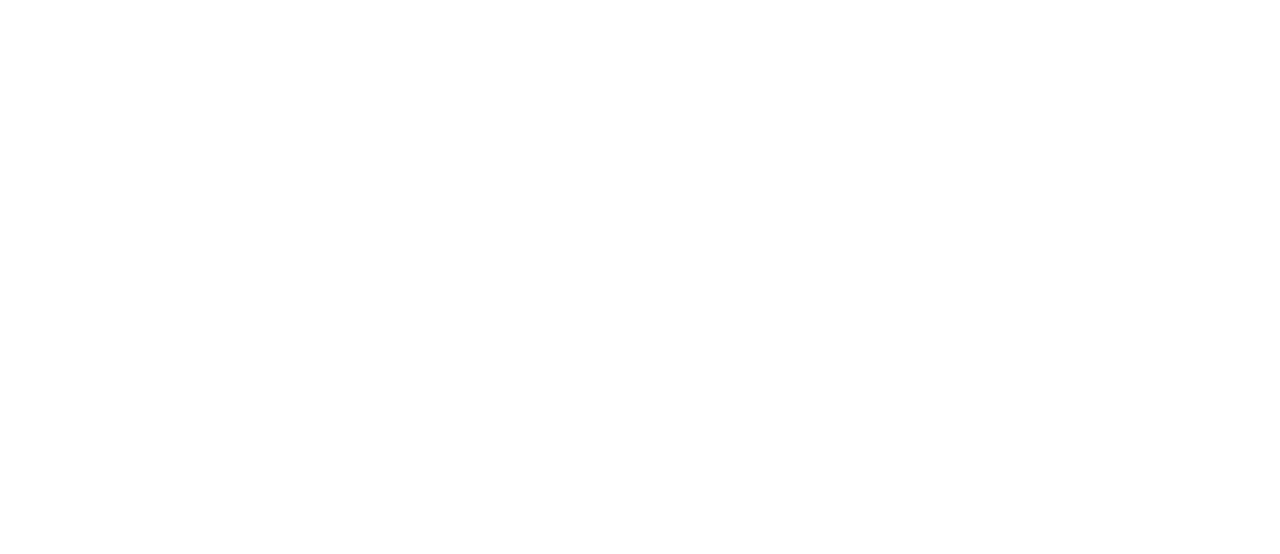
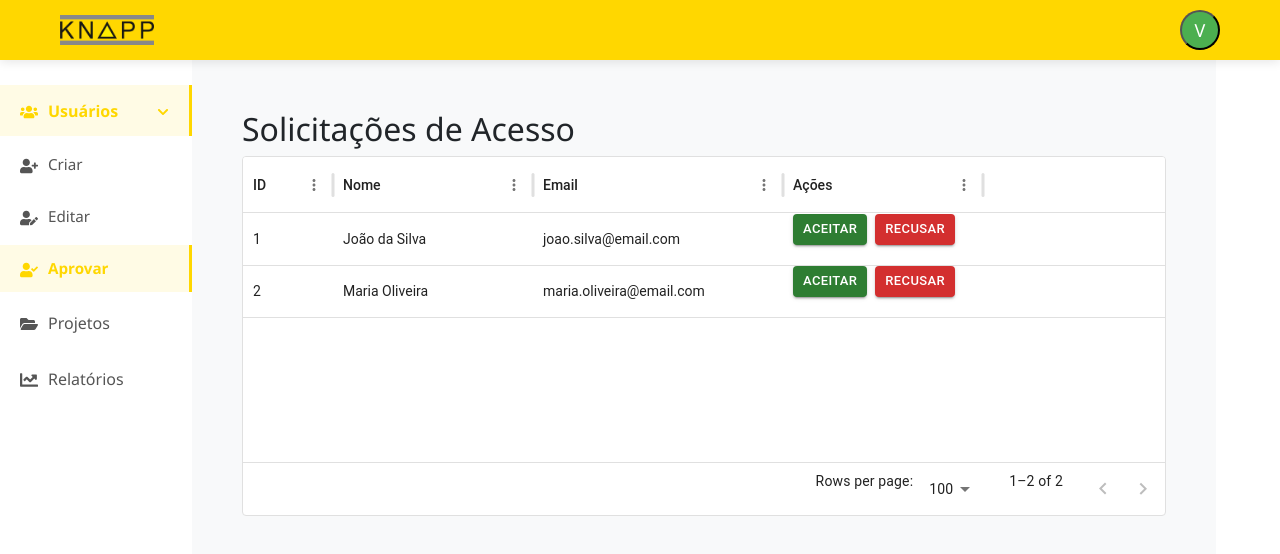
Before and after one commit to ViniPolonio/erp-knapp, a React (Vite) app: page /users-approve in a window 1280 px wide. Before the commit this address had no page. Shown: the top 554 px of the page. Built offline with nearby package versions, Linux system fonts and the light colour scheme.

Commit message:
Dados mockados para teste de Login add prefixo "Usuários"

```diff
--- a/src/App.jsx
+++ b/src/App.jsx
@@ -4,6 +4,7 @@ import Register from './pages/Register/Register'
 import Layout from './components/Layout/Layout'
 import './index.css'
 import Home from './pages/Home/Home'
+import UsersApprove from './pages/UsersApprove/UsersApprove'
 
 function App() {
   return (
@@ -15,6 +16,8 @@ function App() {
 
         <Route element={<Layout />}>
           <Route path="/home" element={<Home />} />
+          <Route path="/users-approve" element={<UsersApprove />} />
+
         </Route>
       </Routes>
     </Router>
--- a/src/components/Layout/Layout.css
+++ b/src/components/Layout/Layout.css
@@ -1,6 +1,7 @@
 :root {
-    --primary-color: #FFD700;
-    --sidebar-width: 20%;
+  --primary-color: #FFD700; /* Cor amarela padrão */
+  --active-color: rgba(255, 215, 0, 0.1); /* Amarelo mais suave para hover e seleção */
+  --sidebar-width: 15%;
   --content-width: 80%;
   --header-height: 60px;
 }
@@ -128,3 +129,73 @@
     border-bottom: 3px solid var(--primary-color);
   }
 }
+
+.submenu {
+  padding-left: 25px; /* Deixe mais afastado à direita */
+  margin-top: 5px;
+  transition: all 0.3s ease;
+}
+
+.submenu .nav-item {
+  font-size: 0.95em;
+  padding: 10px 20px;
+}
+
+.submenu .nav-item.active {
+  background-color: var(--active-color); /* Fundo amarelado mais suave */
+  border-right: 3px solid var(--primary-color);
+}
+
+.nav-item:hover {
+  background-color: var(--active-color); /* Deixa o fundo mais suave ao passar o mouse */
+}
+
+.nav-item.active {
+  color: var(--primary-color); /* Amarelo padrão */
+  background-color: var(--active-color); /* Mesmo tom amarelado mais suave */
+  border-right: 3px solid var(--primary-color);
+  font-weight: 600;
+}
+
+.layout-sidebar {
+  width: var(--sidebar-width);
+  background-color: white;
+  box-shadow: 2px 0 10px rgba(0, 0, 0, 0.05);
+  padding: 20px 0;
+}
+
+.sidebar-nav ul {
+  list-style: none;
+  padding: 0;
+  margin: 0;
+}
+
+.sidebar-nav li {
+  margin: 5px 0;
+}
+
+.nav-item {
+  display: flex;
+  align-items: center;
+  padding: 12px 20px;
+  color: #555;
+  text-decoration: none;
+  transition: all 0.2s ease;
+}
+
+.nav-item:hover {
+  color: var(--primary-color);
+  background-color: rgba(255, 215, 0, 0.1);
+}
+
+.nav-item.active {
+  color: var(--primary-color);
+  background-color: rgba(255, 215, 0, 0.1);
+  border-right: 3px solid var(--primary-color);
+  font-weight: 600;
+}
+
+.nav-icon {
+  margin-right: 10px;
+  font-size: 18px;
+}
--- a/src/components/Layout/Layout.jsx
+++ b/src/components/Layout/Layout.jsx
@@ -1,23 +1,26 @@
 import { Outlet, NavLink } from "react-router-dom";
 import UserMenu from "../../pages/UserMenu/UserMenu";
 import './Layout.css';
+import UsersMenu from "./Users";
+import { FaFolderOpen, FaChartLine } from "react-icons/fa";
 
 const Layout = () => {
   const menuItems = [
-    { path: "/dashboard", name: "Dashboard", icon: "📊" },
-    { path: "/projects", name: "Projetos", icon: "📁" },
-    { path: "/reports", name: "Relatórios", icon: "📈" }
+    { path: "/projects", name: "Projetos", icon: <FaFolderOpen /> },
+    { path: "/reports", name: "Relatórios", icon: <FaChartLine /> }
   ];
 
-  // Nome mockado do usuário
-  const userName = "Vinicius"; // Aqui você pode alterar para o nome real do usuário conforme necessário | PEGAR DO STORAGE DO NAVEGADOR
+  const userName = "Vinicius"; // depois pode puxar do localStorage/session etc.
 
   return (
     <div className="app-layout">
       <header className="layout-header">
         <div className="header-content">
-          <img src="/knapp_logo.svg.png" alt="Logo Knapp" className="layout-logo" />
-          <UserMenu userName={userName} /> {/* Passando o nome para o componente UserMenu */}
+          {/* Logo clicável que leva para /home */}
+          <NavLink to="/home">
+            <img src="/knapp_logo.svg.png" alt="Logo Knapp" className="layout-logo" />
+          </NavLink>
+          <UserMenu userName={userName} />
         </div>
       </header>
 
@@ -25,6 +28,8 @@ const Layout = () => {
         <aside className="layout-sidebar">
           <nav className="sidebar-nav">
             <ul>
+              <UsersMenu />
+
               {menuItems.map((item) => (
                 <li key={item.path}>
                   <NavLink
--- /dev/null
+++ b/src/components/Layout/Users.css
@@ -0,0 +1,11 @@
+.user-option-special {
+    background-color: #f0f8ff; /* light blue background */
+    padding: 5px 10px; /* example padding */
+    border-radius: 3px; /* rounded corners */
+}
+
+.user-option-separator {
+    margin-top: 10px; /* example space between options */
+    margin-bottom: 10px;
+    display: block;
+}
--- /dev/null
+++ b/src/components/Layout/Users.jsx
@@ -0,0 +1,61 @@
+// src/layout/Users.jsx
+import { NavLink, useLocation } from "react-router-dom";
+import { useState } from "react";
+import { FaUsers, FaChevronDown, FaChevronRight, FaUserPlus, FaUserEdit, FaUserCheck } from "react-icons/fa";
+
+const UsersMenu = () => {
+  const location = useLocation();
+  const isUsersSection = location.pathname.startsWith("/users");
+
+  const [isOpen, setIsOpen] = useState(isUsersSection);
+
+  const toggleMenu = () => {
+    setIsOpen(!isOpen);
+  };
+
+  return (
+    <>
+      <li onClick={toggleMenu} className={`nav-item ${isUsersSection ? "active" : ""}`} style={{ cursor: "pointer" }}>
+        <span className="nav-icon"><FaUsers /></span>
+        Usuários
+        <span style={{ marginLeft: "auto" }}>
+          {isOpen ? <FaChevronDown size={12} /> : <FaChevronRight size={12} />}
+        </span>
+      </li>
+
+      {isOpen && (
+        <ul className="submenu">
+          <li>
+            <NavLink
+              to="/users/create"
+              className={({ isActive }) => isActive ? "nav-item active" : "nav-item"}
+            >
+              <span className="nav-icon user-option-special"><FaUserPlus /></span>
+              Criar
+            <span className="user-option-separator"></span></NavLink>
+          </li>
+          <li>
+            <NavLink
+              to="/users/edit"
+              className={({ isActive }) => isActive ? "nav-item active" : "nav-item"}
+            >
+              <span className="nav-icon user-option-special"><FaUserEdit /></span>
+              Editar
+            <span className="user-option-separator"></span></NavLink>
+          </li>
+          <li>
+            <NavLink
+              to="/users-approve"
+              className={({ isActive }) => isActive ? "nav-item active" : "nav-item"}
+            >
+              <span className="nav-icon user-option-special"><FaUserCheck /></span>
+              Aprovar
+            <span className="user-option-separator"></span></NavLink>
+          </li>
+        </ul>
+      )}
+    </>
+  );
+};
+
+export default UsersMenu;
--- a/src/pages/Login/login.jsx
+++ b/src/pages/Login/login.jsx
@@ -20,7 +20,7 @@ import { Link, useNavigate } from "react-router-dom";
 import { FaEye, FaEyeSlash } from "react-icons/fa";
 import "react-toastify/dist/ReactToastify.css";
 import "./Login.css";
-import ParticlesBackground from "../Particles/ParticlesBackground";
+import ParticlesBackground from "../../components/Particles/ParticlesBackground";
 
 const Login = () => {
   const [email, setEmail] = useState("");
--- a/src/pages/Register/Register.jsx
+++ b/src/pages/Register/Register.jsx
@@ -23,7 +23,7 @@ import {
   faMapMarkerAlt,
   faRoad
 } from "@fortawesome/free-solid-svg-icons";
-import ParticlesBackground from "../Particles/ParticlesBackground";
+import ParticlesBackground from "../../components/Particles/ParticlesBackground";
 import "../Login/Login.css";
 
 // Listas de opções
--- /dev/null
+++ b/src/pages/UsersApprove/UsersApprove.jsx
@@ -0,0 +1,54 @@
+import React from "react";
+import { DataGrid } from "@mui/x-data-grid";
+import { Button } from "@mui/material";
+
+const columns = [
+  { field: "id", headerName: "ID", width: 90 },
+  { field: "nome", headerName: "Nome", width: 200 },
+  { field: "email", headerName: "Email", width: 250 },
+  {
+    field: "acoes",
+    headerName: "Ações",
+    width: 200,
+    renderCell: (params) => (
+      <div style={{ display: "flex", gap: "8px" }}>
+        <Button variant="contained" color="success" size="small">
+          Aceitar
+        </Button>
+        <Button variant="contained" color="error" size="small">
+          Recusar
+        </Button>
+      </div>
+    ),
+  },
+];
+
+const rows = [
+  {
+    id: 1,
+    nome: "João da Silva",
+    email: "joao.silva@email.com",
+  },
+  {
+    id: 2,
+    nome: "Maria Oliveira",
+    email: "maria.oliveira@email.com",
+  },
+];
+
+const UsersApprove = () => {
+  return (
+    <div style={{ height: 400, width: "100%", padding: 20 }}>
+      <h2>Solicitações de Acesso</h2>
+      <DataGrid
+        rows={rows}
+        columns={columns}
+        pageSize={5}
+        rowsPerPageOptions={[5]}
+        disableSelectionOnClick
+      />
+    </div>
+  );
+};
+
+export default UsersApprove;
```
Also changed, not shown: src/components/Particles/ParticlesBackground.jsx (renamed from src/pages/Particles/ParticlesBackground.jsx), src/pages/UsersApprove/UsersApprove.css (added). Lines whose indentation alone changed are shown as unchanged.
